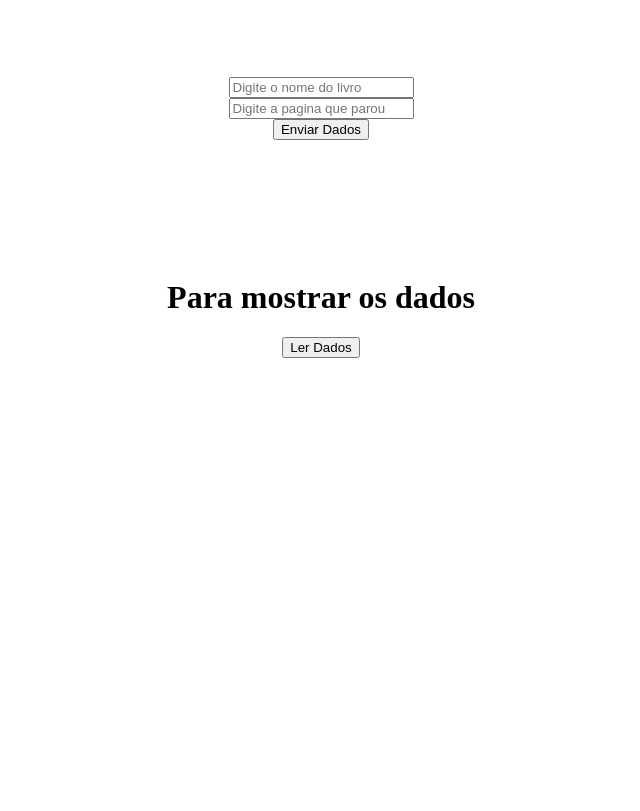
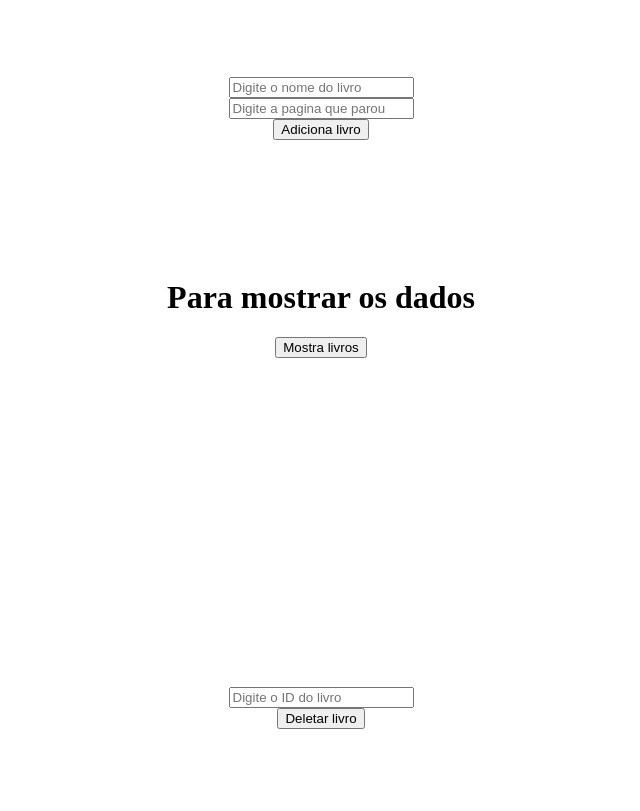
Before and after one commit to matheusCCO/TrabalhoAPI-20-10-22, a website: page index.html in a window 1280 px wide. Shown: the whole page, without its empty margins (319-959 px from the left). Drawn offline with Linux system fonts and the light colour scheme.

Commit message:
função de deletar

```diff
--- a/index.html
+++ b/index.html
@@ -16,15 +16,20 @@
 
         <input tyoe="number" id="pagina" placeholder="Digite a pagina que parou">
 
-        <button onclick="enviaDados()">Enviar Dados</button>
+        <button onclick="enviaDados()">Adiciona livro</button>
     </div>
     <div id="mostraDados">
 
         <h1>Para mostrar os dados</h1>
-        <button onclick="lerDados()">Ler Dados</button>
+        <button onclick="lerDados()">Mostra livros</button>
     </div>
 
     <div id="dados"></div>
+
+    <div id="deleta">
+        <input type="number" id="id" placeholder="Digite o ID do livro">
+        <button onclick="deletar()">Deletar livro</button>
+    </div>
 
 
 
--- a/script.js
+++ b/script.js
@@ -15,6 +15,8 @@ function lerDados() {
             conteudo += '           <th>id</th>';
             conteudo += '           <th>Titulo</th>';
             conteudo += '           <th>pagina</th>';
+
+
             conteudo += '       </tr>';
 
             Object.keys(obj).forEach(key => {
@@ -24,6 +26,7 @@ function lerDados() {
                 conteudo +="    <td>"+obj[key].id+"</td>";
                 conteudo +="    <td>"+obj[key].titulo+"</td>";
                 conteudo +="    <td>"+obj[key].pagina+"</td>";
+
                 conteudo +="</tr>";
 
                 document.getElementById("dados").innerHTML = conteudo;
@@ -61,6 +64,19 @@ function enviaDados() {
 }
 
 
-function deleta(){
+function deletar(){
+    var id = document.getElementById("id");
+
+    var xhttp = new XMLHttpRequest();
+
+    xhttp.onreadystatechange = function(){
+        if (this.readyState == 4 && this.status == 200) {
+
+        }
+    }
+
+    xhttp.open("DELETE", url+'/:id='+id, true);
+    xhttp.send();
+
 
 }
--- a/style.css
+++ b/style.css
@@ -24,3 +24,11 @@ body{
     height: 200px;
     width: 350px;
 }
+div{
+    display: flex;
+    flex-direction: column;
+    justify-content: center;
+    align-items: center;
+    height: 200px;
+    width: 350px;
+}
```
Also changed, not shown: servidor.js (+7 -1 lines).
